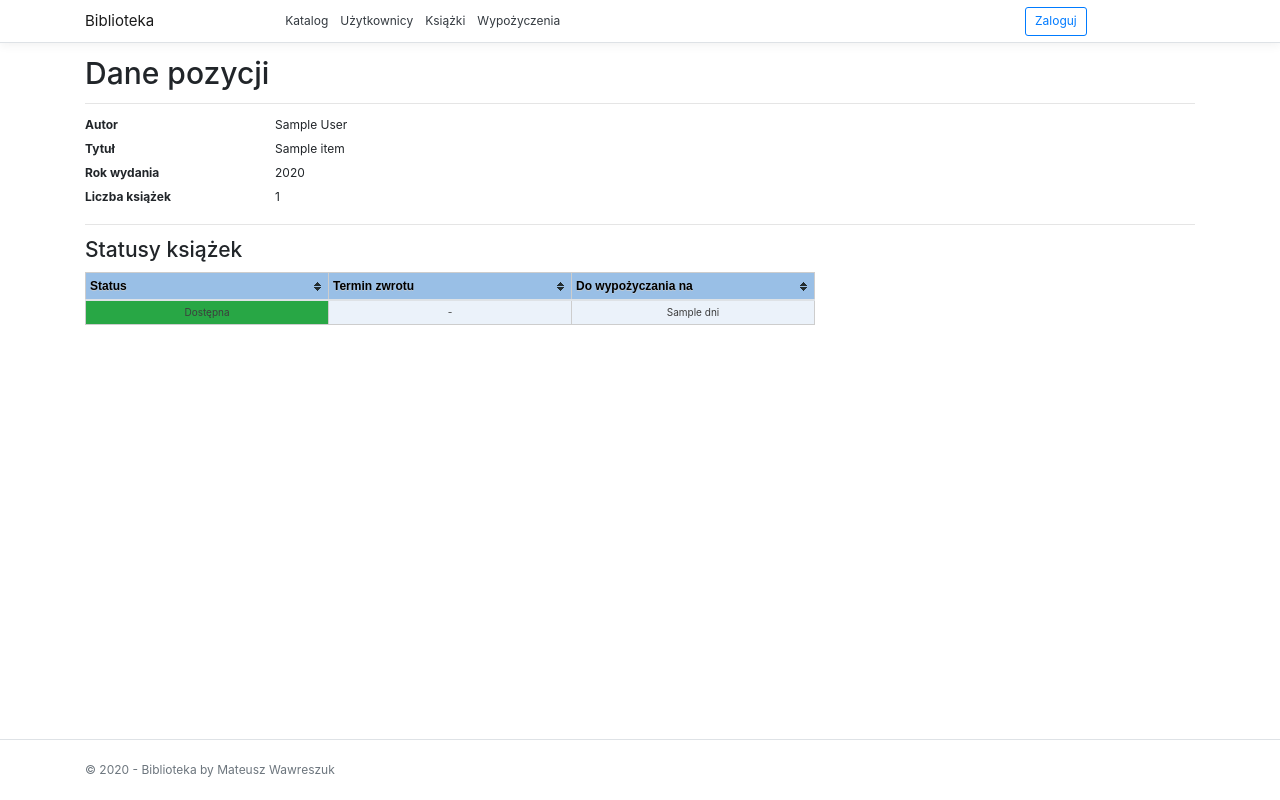
After one commit to wawrze/library_front_end, a Django app: page /catalog/1/books/ in a window 1280 px wide. The commit adds this page. Run offline with Django 3.2, Linux system fonts and the light colour scheme; tables that the repository leaves empty hold one stand-in row (values such as "Sample post"); a database or web service that is not in the repository returns one stand-in record (values such as "Sample title"); data that the repository does not hold is empty; some libraries are stand-ins or nearby versions.

Commit message:
position book lists

```diff
--- a/library/templates/base.html
+++ b/library/templates/base.html
@@ -17,7 +17,7 @@
             <div class="navbar-collapse collapse d-sm-inline-flex flex-sm-row-reverse col-sm-7">
                 <ul class="navbar-nav flex-grow-1">
                     <li class="nav-item">
-                        <a class="nav-link text-dark" href="">Katalog</a>
+                        <a class="nav-link text-dark" href="/catalog">Katalog</a>
                     </li>
                     <li class="nav-item">
                         <a class="nav-link text-dark" href="">Użytkownicy</a>
--- /dev/null
+++ b/library/templates/catalog/books.html
@@ -0,0 +1,85 @@
+{% extends 'base.html' %}
+{% block title %}Dane pozycji{% endblock %}
+
+{% block content %}
+    <!--suppress HtmlFormInputWithoutLabel -->
+    <div class="container">
+        <main role="main" class="pb-3">
+            <h1>Dane pozycji</h1>
+            <hr>
+            <div>
+                <dl class="row">
+                    <dt class="col-sm-2">
+                        Autor
+                    </dt>
+                    <dd class="col-sm-10">
+                        {{ title.author }}
+                    </dd>
+                    <dt class="col-sm-2">
+                        Tytuł
+                    </dt>
+                    <dd class="col-sm-10">
+                        {{ title.title }}
+                    </dd>
+                    <dt class="col-sm-2">
+                        Rok wydania
+                    </dt>
+                    <dd class="col-sm-10">
+                        {{ title.publicationYear }}
+                    </dd>
+                    <dt class="col-sm-2">
+                        Liczba książek
+                    </dt>
+                    <dd class="col-sm-10">
+                        {{ booksCount }}
+                    </dd>
+                </dl>
+            </div>
+            <hr>
+            <div class="row">
+                <div class="col-8">
+                    <h3>Statusy książek</h3>
+                    <table id="Books" class="table table-bordered sortable">
+                        <thead>
+                        <tr>
+                            <th class="sorter-text">Status</th>
+                            <th class="sorter-text">Termin zwrotu</th>
+                            <th class="sorter-number">Do wypożyczania na</th>
+                        </tr>
+                        </thead>
+                        <tbody>
+                        {% for book in title.books %}
+                            <tr onclick="location.href = 'catalog/{{ t.id }}/books'">
+                                <td class="{% if book.status == 0 %}bg-success{% elif book.status == 1 %}bg-warning{% else %}bg-danger{% endif %}">
+                                    {% if book.status == 0 %}
+                                        Dostępna
+                                    {% elif book.status == 1 %}
+                                        Niedostępna
+                                    {% else %}
+                                        Wypożyczenie przeterminiowane
+                                    {% endif %}
+                                </td>
+                                <td>{{ book.rentTo }}</td>
+                                <td>{{ book.rentDays }} dni</td>
+                            </tr>
+                        {% endfor %}
+                        </tbody>
+                    </table>
+                </div>
+            </div>
+        </main>
+    </div>
+{% endblock %}
+
+
+{% block scripts %}
+    <!--suppress JSUnusedLocalSymbols -->
+    <script type="text/javascript">
+        $(document).ready(function () {
+            $("#Books").tablesorter({
+                theme: 'blue',
+                widgets: ['zebra']
+            });
+        });
+    </script>
+{% endblock %}
--- a/library/templates/catalog/index.html
+++ b/library/templates/catalog/index.html
@@ -16,7 +16,7 @@
                     </p>
                 </div>
             </div>
-            <form action="/" id="filters" method="get">
+            <form id="filters" method="get">
                 <table id="Titles" class="table table-bordered sortable">
                     <thead>
                     <tr>
@@ -43,7 +43,7 @@
                     </tbody>
                     <tbody>
                     {% for t in titles %}
-                        <tr onclick="location.href = '/'">
+                        <tr onclick="location.href = 'catalog/{{ t.id }}/books'">
                             <td>{{ t.author }}</td>
                             <td>{{ t.title }}</td>
                             <td>{{ t.publicationYear }}</td>
--- a/library/urls.py
+++ b/library/urls.py
@@ -4,6 +4,8 @@ from library.views import catalog, user
 
 urlpatterns = [
     path('', catalog.index, name='index'),
+    path('catalog', catalog.index, name='catalog'),
+    path('catalog/<int:position_id>/books/', catalog.books, name='positionBooks'),
     path('user/login/', user.authorize, name='login'),
     path('user/details/', user.user_details, name='userDetails'),
     path('user/logout/', user.logout, name='logout'),
--- a/library/views/catalog.py
+++ b/library/views/catalog.py
@@ -1,3 +1,5 @@
+from datetime import datetime
+
 import requests
 from django.http import HttpResponse
 from django.template import loader
@@ -52,3 +54,51 @@ def index(request):
         'yearTo': year_to
     }
     return HttpResponse(template.render(context, request))
+
+
+def books(request, position_id):
+    try:
+        user = request.session['user']
+        token = user['token']
+    except KeyError:
+        token = ''
+        user = None
+
+    response = requests.get(
+        'http://127.0.0.1:8080/title/getTitle?titleId=' + str(position_id),
+        headers={'Authorization': token}
+    )
+    title = response.json()
+
+    title_books = title['books']
+    now = datetime.now()
+    books_data = []
+    for book in title_books:
+        try:
+            rent_to = datetime.strptime(book['rentTo'], '%Y-%m-%d')
+        except ValueError:
+            rent_to = None
+        except TypeError:
+            rent_to = None
+
+        if rent_to is None:
+            status = 0
+        elif rent_to.date() > now.date():
+            status = 1
+        else:
+            status = 2
+        if rent_to is None:
+            rent_to = '-'
+        else:
+            rent_to = book['rentTo']
+        book_data = {'status': status, 'rentTo': rent_to, 'rentDays': book['rentDays']}
+        books_data.append(book_data)
+    title['books'] = books_data
+
+    template = loader.get_template('catalog/books.html')
+    context = {
+        'title': title,
+        'user': user,
+        'booksCount': len(books_data)
+    }
+    return HttpResponse(template.render(context, request))
```
Also changed, not shown: db.sqlite3.
